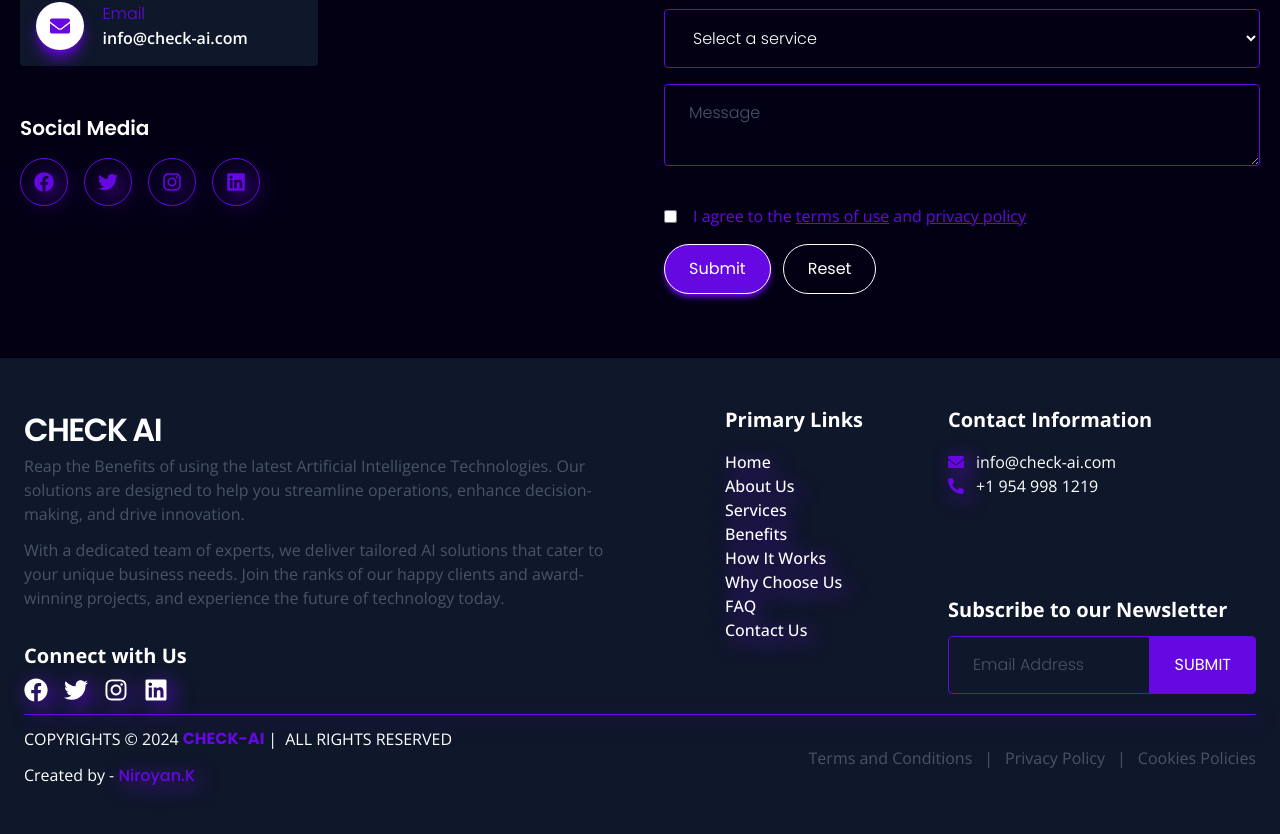
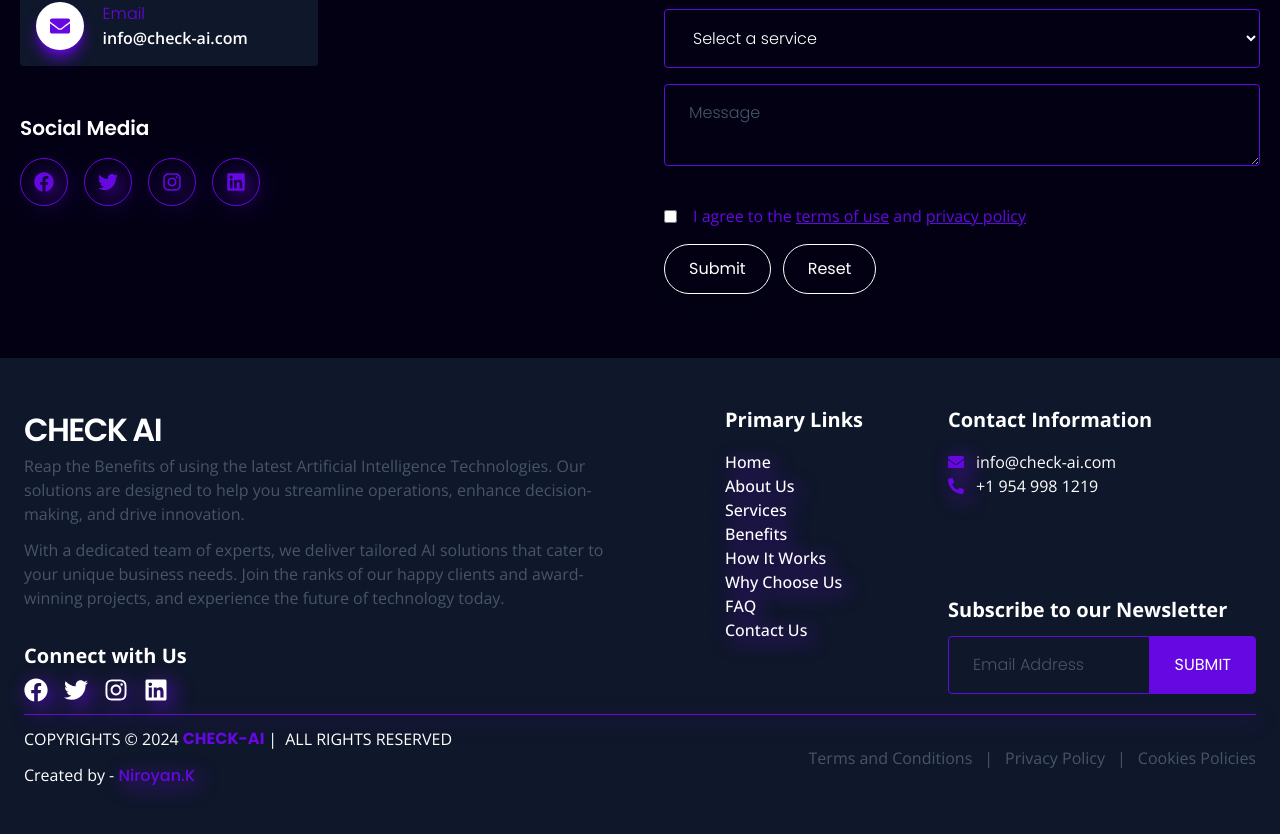
Before and after one commit to yanniro2/cheak-ai, a Next.js app: page / in a window 1280 px wide. Shown: the part 7845-8679 px from the top of the page. Built offline with nearby package versions, Linux system fonts and the light colour scheme.

Commit message:
Check box select , then active button

```diff
--- a/components/Contact.tsx
+++ b/components/Contact.tsx
@@ -27,6 +27,7 @@ const Contact = () => {
   });
 
   const [errors, setErrors] = useState<{ [key: string]: string }>({});
+  const [isCheckboxChecked, setIsCheckboxChecked] = useState(false);
   const { showMessage, handleName } = useNotification();
 
   const handleChange = (
@@ -73,6 +74,10 @@ const Contact = () => {
     });
   };
 
+  const handleCheckboxChange = (e: React.ChangeEvent<HTMLInputElement>) => {
+    setIsCheckboxChecked(e.target.checked);
+  };
+
   const handleReset = () => {
     setFormValues({
       fname: "",
@@ -84,6 +89,7 @@ const Contact = () => {
       service: "",
     });
     setErrors({});
+    setIsCheckboxChecked(false);
   };
 
   const handleSubmit = async (
@@ -329,7 +335,12 @@ const Contact = () => {
                 </Scroll>
 
                 <Scroll className="box-3">
-                  <input type="checkbox" id="terms" name="terms" />
+                  <input
+                    type="checkbox"
+                    id="terms"
+                    name="terms"
+                    onChange={handleCheckboxChange}
+                  />
                   <label
                     htmlFor="terms"
                     className="text-primary flex gap-1 flex-wrap ">
@@ -352,7 +363,11 @@ const Contact = () => {
                   </label>
                 </Scroll>
                 <div className="flex items-center gap-3">
-                  <button type="submit" className="btn btn-1" title="submitbtn">
+                  <button
+                    type="submit"
+                    className={`${isCheckboxChecked ? "btn btn-1" : "btn"} `}
+                    title="submitbtn"
+                    disabled={!isCheckboxChecked}>
                     Submit
                   </button>
                   <button
@@ -368,14 +383,6 @@ const Contact = () => {
           </div>
         </div>
       </section>
-      {/* {open && (
-        <Notifications
-          message={message}
-          handleClose={handleClose}
-          title="Contact Form"
-          time={time}
-        />
-      )} */}
     </>
   );
 };
```
